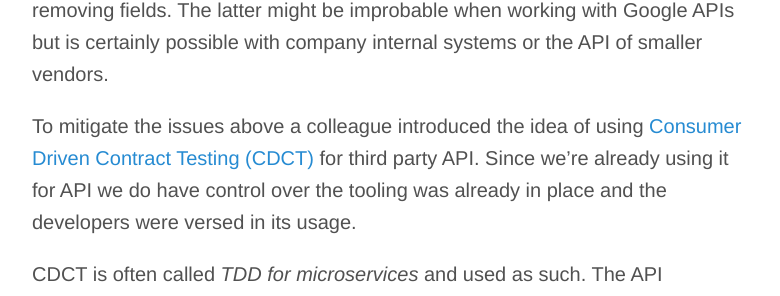
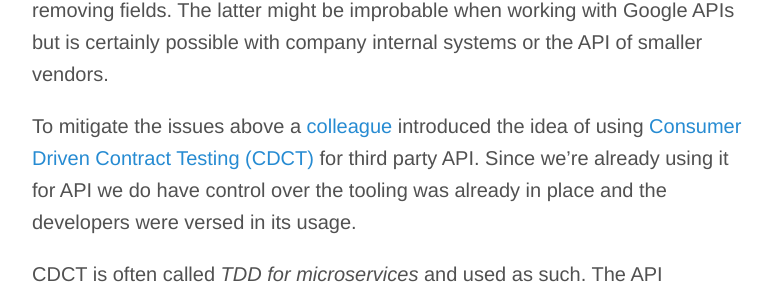
Before and after one commit to schlegde/schlegel.github.io, a Jekyll site: the page built from _posts/2018-05-13-integration-tests-for-third-party-apis.md, in a window 1280 px wide and 900 px high, scrolled down 1318 px. Shown: the part 145-441 px from the top of the window, without its empty margins (248-1028 px from the left). Built offline with Jekyll 4.4.1, drawn with Linux system fonts in a browser that asks for light colours; comment, search, counter and statistics services are not loaded; some of the changed lines change nothing that is shown.

Commit message:
add source

```diff
--- a/_posts/2018-05-13-integration-tests-for-third-party-apis.md
+++ b/_posts/2018-05-13-integration-tests-for-third-party-apis.md
@@ -25,7 +25,7 @@ The third approach is the one I usually encounter. With it we are neither subjec
 
 Still, one issue arises. We would not notice right away if there is a mismatch between the response in the `.json` file and the actual response. Aside from sloppiness and not checking in the correct response, e.g. with missing structure, we would also not notice directly whether the API producer breaks the API by removing fields. The latter might be improbable when working with Google APIs but is certainly possible with company internal systems or the API of smaller vendors.
 
-To mitigate the issues above a colleague introduced the idea of using [Consumer Driven Contract Testing (CDCT)](https://martinfowler.com/articles/consumerDrivenContracts.html) for third party API. Since we're already using it for API we do have control over the tooling was already in place and the developers were versed in its usage.
+To mitigate the issues above a [colleague](https://twitter.com/maverick_1601) introduced the idea of using [Consumer Driven Contract Testing (CDCT)](https://martinfowler.com/articles/consumerDrivenContracts.html) for third party API. Since we're already using it for API we do have control over the tooling was already in place and the developers were versed in its usage.
 
 CDCT is often called _TDD for microservices_ and used as such. The API consumers (e.g. an app or another microservice) writes contracts on how they require the API to behave and thus which fields of a response is used.
 
```
